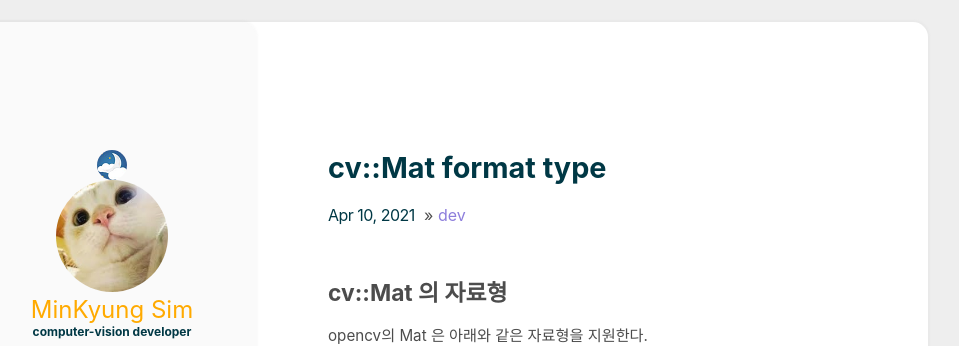
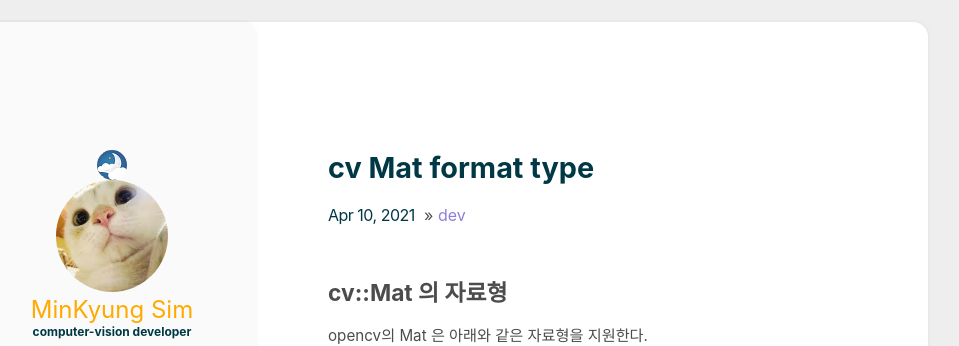
Before and after one commit to tlalarus/tlalarus.github.io, a Jekyll site: the page built from _posts/2021-04-10-opencv-mat-format-type.md, in a window 1280 px wide. Shown: the top 346 px of the page, without its empty margins (192-1151 px from the left). Built offline with Jekyll 4.4.1, drawn with Linux system fonts in a browser that asks for light colours.

```diff
--- a/_posts/2021-04-10-opencv-mat-format-type.md
+++ b/_posts/2021-04-10-opencv-mat-format-type.md
@@ -1,5 +1,5 @@
 ---
-title: cv::Mat format type
+title: cv Mat format type
 categories: [dev]
 comments: true
 ---
```
Also changed, not shown: 11 other files.
